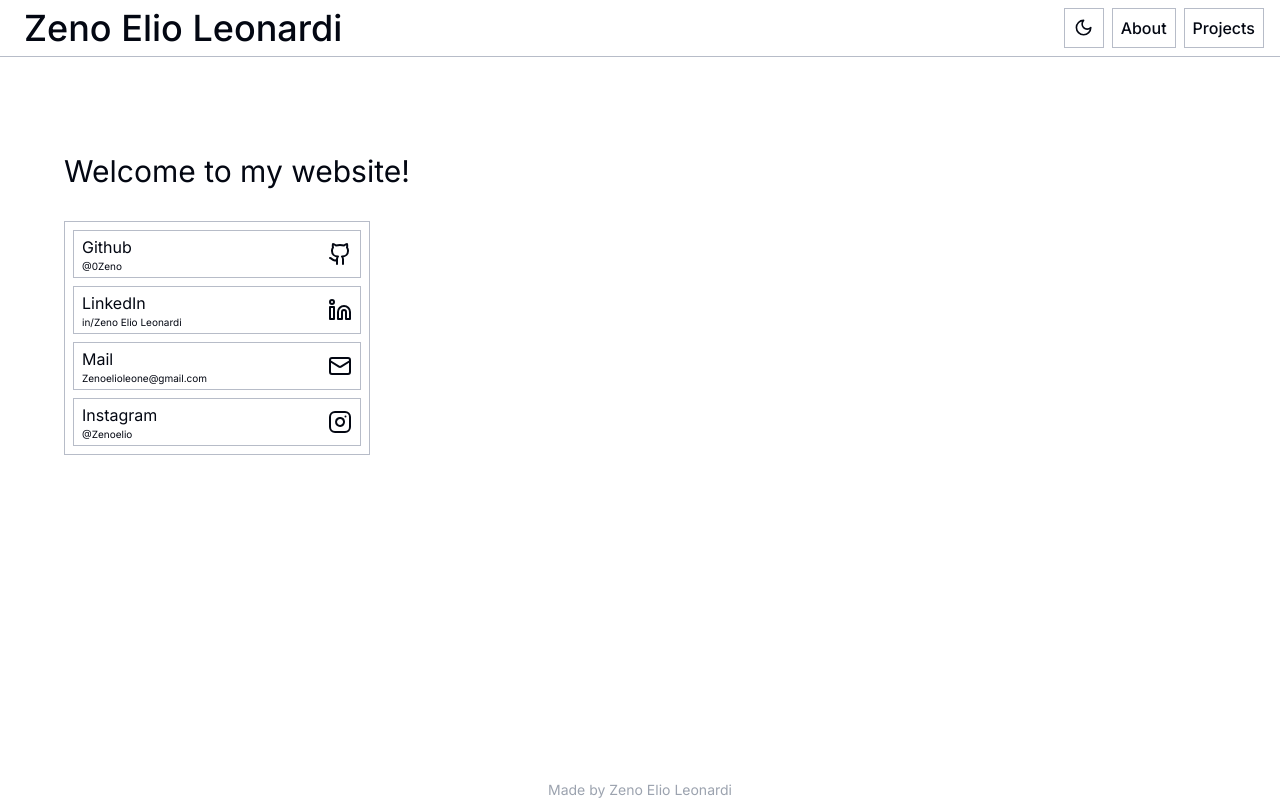
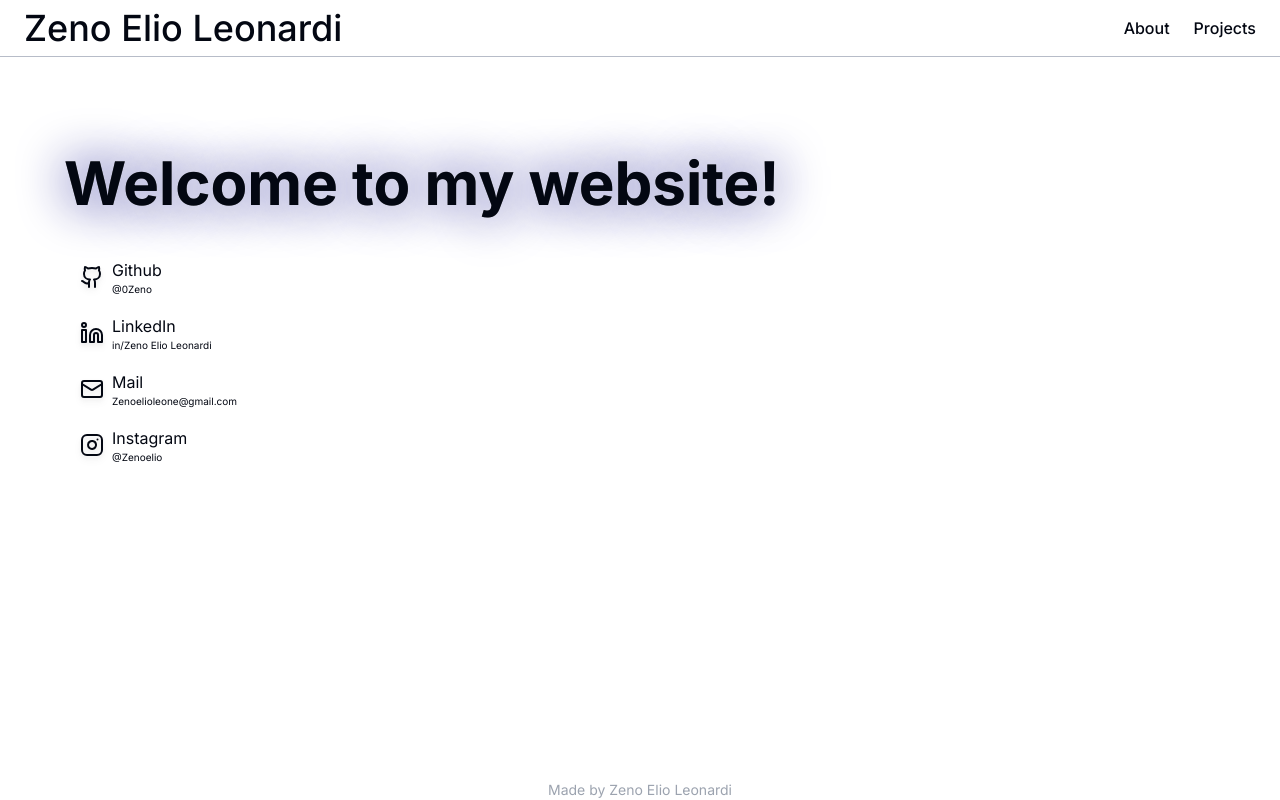
Before and after one commit to 0Zeno/Hjemmeside, a Next.js app: page / in a window 1280 px wide. Built offline with nearby package versions, Linux system fonts and the light colour scheme.

Commit message:
La til kulere forside og fjernet darkmode midlertidig

```diff
--- a/app/globals.css
+++ b/app/globals.css
@@ -64,6 +64,14 @@
     --input: 215 27.9% 16.9%;
     --ring: 216 12.2% 83.9%;
   }
+
+  .text-shadow {
+    text-shadow: 0px 0px 0px grey, 0 0 1em rgb(255, 255, 255), 0 0 0.8em rgb(20, 20, 145);
+  }
+
+  .svg-shadow {
+    filter: drop-shadow(0px 0px 0px grey, 0 0 1em rgb(255, 255, 255), 0 0 0.8em rgb(20, 20, 145));
+  }
 }
 
 @layer base {
--- a/app/page.tsx
+++ b/app/page.tsx
@@ -3,7 +3,7 @@ import { Socials } from "@/components/socials";
 export default function Home() {
   return (
     <div className="flex flex-col p-16 pt-24">
-      <h1 className="text-3xl">Welcome to my website!</h1>
+      <h1 className="text-6xl font-bold text-shadow">Welcome to my website!</h1>
       <Socials />
     </div>
   );
--- a/components/about.tsx
+++ b/components/about.tsx
@@ -3,7 +3,7 @@ const texts = [
     info: "Currently studying Cyber Security at the University in Bergen.",
   },
   {
-    info: "Member of echo - Webkom.",
+    info: "Member of Webkom and echo consulting",
   },
 ];
 
--- a/components/site-header.tsx
+++ b/components/site-header.tsx
@@ -29,11 +29,10 @@ export function SiteHeader() {
         <h1 className="p-2 text-4xl font-medium block sm:hidden">ZEL</h1>
       </a>
       <nav className="pt-2 font-medium flex space-x-2">
-        <ModeToggle />
         <div className="hidden sm:block space-x-2">
           {routes.map((route) => {
             return (
-              <Button key={route.name} variant="outline" size="default">
+              <Button key={route.name} variant="backgroudblur" size="default">
                 <NavLink href={route.href}>{route.name}</NavLink>
               </Button>
             );
--- a/components/socials.tsx
+++ b/components/socials.tsx
@@ -21,20 +21,20 @@ function SocialLink({
 export function Socials() {
   return (
     <div className="flex py-8">
-      <div className="flex flex-col p-2 space-y-2 border">
+      <div className="flex flex-col p-2 space-y-2">
         {links.map((link) => {
           return (
             <SocialLink key={link.name} href={link.href}>
               <Button
-                variant="outline"
+                variant="backgroudblur"
                 size="icon"
-                className="justify-between w-72 h-12 p-2"
+                className="justify-start w-auto h-12 p-2 space-x-2"
               >
+                <div className="drop-shadow-md">{link.icon}</div>
                 <div className="flex flex-col text-left">
                   <div className="">{link.name}</div>
                   <p className="text-[10px]">{link.username}</p>
                 </div>
-                <div>{link.icon}</div>
               </Button>
             </SocialLink>
           );
--- a/components/ui/button.tsx
+++ b/components/ui/button.tsx
@@ -10,7 +10,7 @@ const buttonVariants = cva("inline-flex items-center justify-center", {
       default: "bg-primary text-primary-foreground hover:bg-primary/90",
       destructive:
         "bg-destructive text-destructive-foreground hover:bg-destructive/90",
-      outline: "border border-border bg-background hover:bg-accent",
+      backgroudblur: "hover:text-shadow",
       secondary: "bg-secondary text-secondary-foreground hover:bg-secondary/80",
       ghost: "hover:bg-accent hover:text-accent-foreground",
       link: "text-primary underline-offset-4 hover:underline",
```
